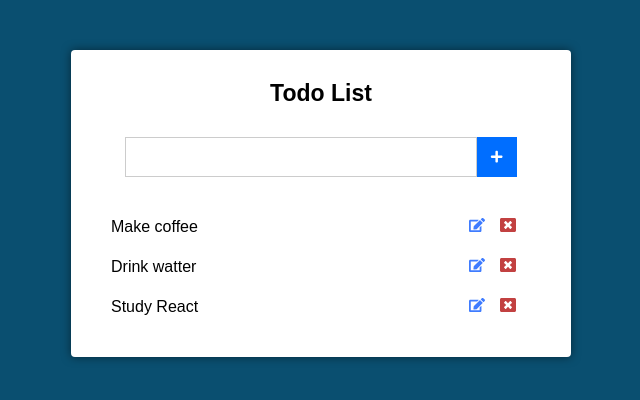
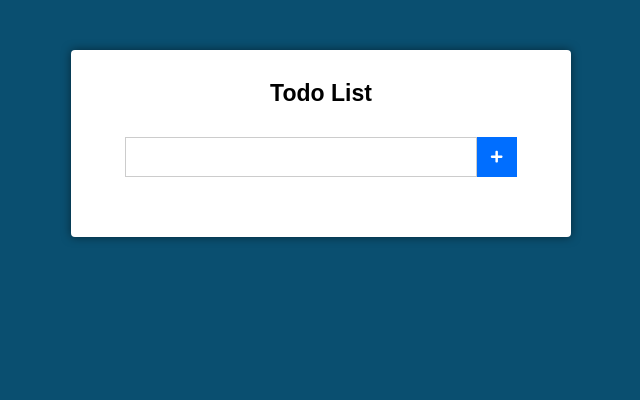
Before and after one commit to Torr7s/react-todo-list, a React (Create React App) app: page / in a window 1280 px wide. Shown: the top 400 px of the page, without its empty margins (319-959 px from the left). Built offline with nearby package versions, Linux system fonts and the light colour scheme.

Commit message:
Allow adding tasks

```diff
--- a/src/components/Main.css
+++ b/src/components/Main.css
@@ -74,3 +74,8 @@
   cursor: pointer;
   transition: all 500ms;
 }
+
+.main .tasks li span {
+  display: flex;
+  align-items: center;
+}
--- a/src/components/Main.js
+++ b/src/components/Main.js
@@ -6,16 +6,31 @@ import { FaPlus, FaEdit, FaWindowClose } from 'react-icons/fa';
 export default class Main extends Component {
   state = {
     newTask: '',
-    tasks: [
-      'Make coffee',
-      'Drink watter',
-      'Study React'
-    ]
+    tasks: []
   }
 
   handleChange = (event) => {
     this.setState({
       newTask: event.target.value
+    });
+  }
+
+  handleSubmit = (event) => {
+    event.preventDefault();
+
+    let { newTask, tasks } = this.state;
+
+    newTask = newTask.trim();
+
+    if (tasks.indexOf(newTask) !== -1) return;
+
+    const newTasks = [...tasks];
+
+    this.setState({
+      tasks: [
+        ...newTasks,
+        newTask
+      ]
     });
   }
 
@@ -26,7 +41,7 @@ export default class Main extends Component {
       <div className="main">
         <h1>Todo List</h1>
 
-        <form action="#" className="form">
+        <form action="#" className="form" onSubmit={this.handleSubmit}>
           <input
             onChange={this.handleChange}
             type="text"
@@ -43,10 +58,10 @@ export default class Main extends Component {
               <li key={task}>
                 {task}
 
-                <div>
+                <span>
                   <FaEdit className="edit" />
                   <FaWindowClose className="delete" />
-                </div>
+                </span>
               </li>
             ))
           }
```
